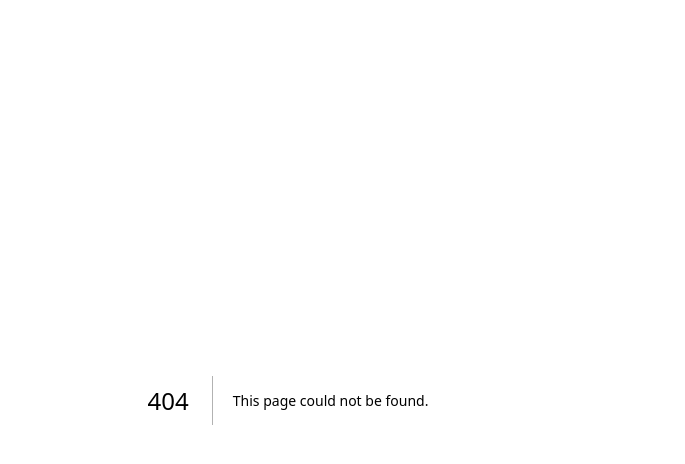
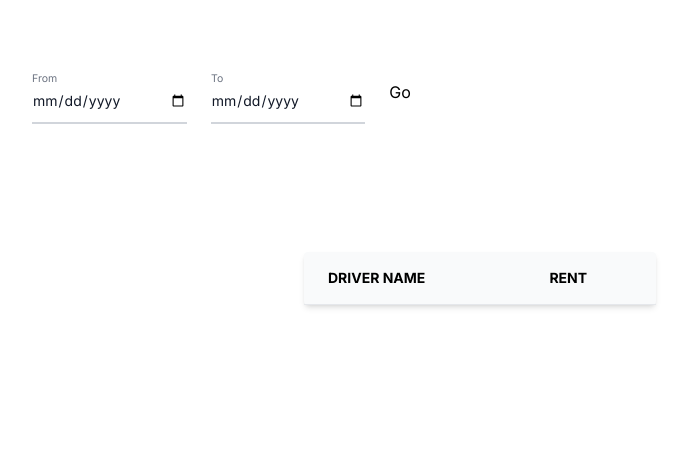
Before and after one commit to AtifAhmed29/my-app, a Next.js app: page /Search in a window 1280 px wide. Before the commit this address had no page. Shown: the top 464 px of the page, without its empty margins (352-1037 px from the left). Built offline with nearby package versions, Linux system fonts and the light colour scheme.

Commit message:
expense by date

```diff
--- /dev/null
+++ b/app/Search/page.js
@@ -0,0 +1,145 @@
+'use client'
+import React, { use, useEffect, useState } from 'react';
+import { useFormik } from 'formik';
+import { object, string, number, date, InferType } from 'yup';
+import axios from 'axios';
+
+export default function page() {
+
+    var [bydate,setbyDate]=useState([])
+    const [exdata,setData]=useState([])
+    useEffect(() => {
+
+
+
+}, []);
+
+    const formik=useFormik({
+        initialValues: {},
+        validationSchema:object({
+
+        }),
+        onSubmit:(values,{resetForm})=>{
+
+            axios.post('http://localhost:3000/expense/expensesbydate',values)
+            .then(response=>{
+                setData(response.data)
+
+
+
+                ok(response.data)
+            })
+            .catch(err=>{
+                console.log(err);
+            })
+
+
+
+
+
+            resetForm(values)
+        }
+
+
+
+    })
+
+
+
+
+function ok(exdata){
+
+
+    var arr=[]
+
+   exdata && exdata.forEach(item=>{
+        if (arr.length<1) {
+            arr.push(item)
+
+        }
+        else{
+            arr.forEach(bd=>{
+                if(bd.date==item.date){
+                    bd.ammount=bd.ammount+item.ammount;
+                }
+                else{
+                    arr.push(item)
+                }
+            })
+        }
+
+        setbyDate(arr)
+
+    })
+
+}
+
+console.log(bydate);
+
+  return (
+    <div>
+
+<div className='w-full pl-96 pr-96 mt-20'>
+
+
+
+<form  onSubmit={formik.handleSubmit}>
+
+
+<div className="grid md:grid-cols-3 md:gap-6">
+    <div className="relative z-0 w-full mb-6 group">
+        <input type="date" name="min" id="mindate" onChange={formik.handleChange}  className="block py-2.5 px-0 w-full text-sm text-gray-900 bg-transparent border-0 border-b-2 border-gray-300 appearance-none dark:text-white dark:border-gray-600 dark:focus:border-blue-500 focus:outline-none focus:ring-0 focus:border-blue-600 peer" placeholder=" " required />
+        <label for="mindate" className="peer-focus:font-medium absolute text-sm text-gray-500 dark:text-gray-400 duration-300 transform -translate-y-6 scale-75 top-3 -z-10 origin-[0] peer-focus:left-0 peer-focus:text-blue-600 peer-focus:dark:text-blue-500 peer-placeholder-shown:scale-100 peer-placeholder-shown:translate-y-0 peer-focus:scale-75 peer-focus:-translate-y-6">From</label>
+    </div>
+    <div className="relative z-0 w-full mb-6 group">
+        <input type="date" name="max" id="maxdate" onChange={formik.handleChange} className="block py-2.5 px-0 w-full text-sm text-gray-900 bg-transparent border-0 border-b-2 border-gray-300 appearance-none dark:text-white dark:border-gray-600 dark:focus:border-blue-500 focus:outline-none focus:ring-0 focus:border-blue-600 peer" placeholder=" " required />
+        <label for="maxdate" className="peer-focus:font-medium absolute text-sm text-gray-500 dark:text-gray-400 duration-300 transform -translate-y-6 scale-75 top-3 -z-10 origin-[0] peer-focus:left-0 peer-focus:text-blue-600 peer-focus:dark:text-blue-500 peer-placeholder-shown:scale-100 peer-placeholder-shown:translate-y-0 peer-focus:scale-75 peer-focus:-translate-y-6">To</label>
+    </div>
+    <div className="relative z-0 w-full mb-6 group">
+        <button type='submit' >Go</button>
+    </div>
+
+</div>
+</form>
+
+
+{bydate && (<div class="w-3/4 mx-auto mt-16 p-4 sm:ml-64">
+        <div class="bg-gray-50 shadow-md rounded my-6">
+      <table class="text-left w-full border-collapse">
+            <thead>
+              <tr>
+                <th class="py-4 px-6 bg-grey-lightest font-bold uppercase text-sm text-grey-dark border-b border-grey-light">Driver Name</th>
+                <th class="py-4 px-6 bg-grey-lightest font-bold uppercase text-sm text-grey-dark border-b border-grey-light">Rent </th>
+
+
+              </tr>
+            </thead>
+            <tbody>
+              {bydate && bydate.map((item) => {
+                return (
+                  <tr  class="hover:bg-gray-200">
+                    <td class="py-4 px-6 border-b border-grey-light">{item.date}</td>
+                    <td>{item.ammount}</td>
+
+
+
+                    <td  class="py-4 px-6 border-b border-grey-light space-x-5">
+                      <button class="bg-blue-500 hover:bg-green-700 text-white font-bold py-1 px-4 border border-blue-700 rounded" onClick={()=>{ok.sub(item.id)}} >Book</button>
+
+                    </td>
+
+                  </tr>
+                );
+
+              })}
+            </tbody>
+          </table>
+
+
+          </div>
+      </div>     )}
+</div>
+
+    </div>
+  )
+}
--- a/app/globals.css
+++ b/app/globals.css
@@ -1,27 +1,3 @@
 @tailwind base;
 @tailwind components;
 @tailwind utilities;
-
-:root {
-  --foreground-rgb: 0, 0, 0;
-  --background-start-rgb: 214, 219, 220;
-  --background-end-rgb: 255, 255, 255;
-}
-
-@media (prefers-color-scheme: dark) {
-  :root {
-    --foreground-rgb: 255, 255, 255;
-    --background-start-rgb: 0, 0, 0;
-    --background-end-rgb: 0, 0, 0;
-  }
-}
-
-body {
-  color: rgb(var(--foreground-rgb));
-  background: linear-gradient(
-      to bottom,
-      transparent,
-      rgb(var(--background-end-rgb))
-    )
-    rgb(var(--background-start-rgb));
-}
--- /dev/null
+++ b/app/hello.js
@@ -0,0 +1,9 @@
+import React from 'react'
+
+export default function hello() {
+  return (
+    <div>
+      <h1>dakgfk</h1>
+    </div>
+  )
+}
--- a/app/page.js
+++ b/app/page.js
@@ -1,113 +1,106 @@
+
+'use client'
+import axios from 'axios';
+import { useFormik } from 'formik'
 import Image from 'next/image'
+import Link from 'next/link'
+import { useState } from 'react';
+import { object, string, number, date, InferType } from 'yup';
+export default function Home() {
 
-export default function Home() {
+
+
+
+
+
+  const formik =useFormik({
+    initialValues:{
+
+      title:'',
+      ammount:'',
+      category:'',
+      day:'',
+      date:'',
+      notes:''
+    },
+    validationSchema:object({
+
+    }),
+    onSubmit:(values,{resetForm})=>{
+
+      let date = new Date(values.date)
+      let newday = date.toLocaleString('en-us', {weekday: 'long'});
+      console.log(newday);
+      values.day=newday
+      console.log(values);
+      axios.post('http://localhost:3000/expense/add', values)
+      .then(response =>{
+
+
+
+        console.log(response);
+
+
+
+
+      })
+      .catch(err=>{
+        console.log(err);
+      })
+
+      resetForm({values})
+    }
+
+  })
+
+
   return (
-    <main className="flex min-h-screen flex-col items-center justify-between p-24">
-      <div className="z-10 w-full max-w-5xl items-center justify-between font-mono text-sm lg:flex">
-        <p className="fixed left-0 top-0 flex w-full justify-center border-b border-gray-300 bg-gradient-to-b from-zinc-200 pb-6 pt-8 backdrop-blur-2xl dark:border-neutral-800 dark:bg-zinc-800/30 dark:from-inherit lg:static lg:w-auto  lg:rounded-xl lg:border lg:bg-gray-200 lg:p-4 lg:dark:bg-zinc-800/30">
-          Get started by editing&nbsp;
-          <code className="font-mono font-bold">app/page.js</code>
-        </p>
-        <div className="fixed bottom-0 left-0 flex h-48 w-full items-end justify-center bg-gradient-to-t from-white via-white dark:from-black dark:via-black lg:static lg:h-auto lg:w-auto lg:bg-none">
-          <a
-            className="pointer-events-none flex place-items-center gap-2 p-8 lg:pointer-events-auto lg:p-0"
-            href="https://vercel.com?utm_source=create-next-app&utm_medium=appdir-template&utm_campaign=create-next-app"
-            target="_blank"
-            rel="noopener noreferrer"
-          >
-            By{' '}
-            <Image
-              src="/vercel.svg"
-              alt="Vercel Logo"
-              className="dark:invert"
-              width={100}
-              height={24}
-              priority
-            />
-          </a>
-        </div>
-      </div>
+   <>
 
-      <div className="relative flex place-items-center before:absolute before:h-[300px] before:w-[480px] before:-translate-x-1/2 before:rounded-full before:bg-gradient-radial before:from-white before:to-transparent before:blur-2xl before:content-[''] after:absolute after:-z-20 after:h-[180px] after:w-[240px] after:translate-x-1/3 after:bg-gradient-conic after:from-sky-200 after:via-blue-200 after:blur-2xl after:content-[''] before:dark:bg-gradient-to-br before:dark:from-transparent before:dark:to-blue-700 before:dark:opacity-10 after:dark:from-sky-900 after:dark:via-[#0141ff] after:dark:opacity-40 before:lg:h-[360px]">
-        <Image
-          className="relative dark:drop-shadow-[0_0_0.3rem_#ffffff70] dark:invert"
-          src="/next.svg"
-          alt="Next.js Logo"
-          width={180}
-          height={37}
-          priority
-        />
-      </div>
 
-      <div className="mb-32 grid text-center lg:mb-0 lg:grid-cols-4 lg:text-left">
-        <a
-          href="https://nextjs.org/docs?utm_source=create-next-app&utm_medium=appdir-template&utm_campaign=create-next-app"
-          className="group rounded-lg border border-transparent px-5 py-4 transition-colors hover:border-gray-300 hover:bg-gray-100 hover:dark:border-neutral-700 hover:dark:bg-neutral-800/30"
-          target="_blank"
-          rel="noopener noreferrer"
-        >
-          <h2 className={`mb-3 text-2xl font-semibold`}>
-            Docs{' '}
-            <span className="inline-block transition-transform group-hover:translate-x-1 motion-reduce:transform-none">
-              -&gt;
-            </span>
-          </h2>
-          <p className={`m-0 max-w-[30ch] text-sm opacity-50`}>
-            Find in-depth information about Next.js features and API.
-          </p>
-        </a>
+<div className='w-full pl-96 pr-96 mt-20'>
 
-        <a
-          href="https://nextjs.org/learn?utm_source=create-next-app&utm_medium=appdir-template-tw&utm_campaign=create-next-app"
-          className="group rounded-lg border border-transparent px-5 py-4 transition-colors hover:border-gray-300 hover:bg-gray-100 hover:dark:border-neutral-700 hover:dark:bg-neutral-800 hover:dark:bg-opacity-30"
-          target="_blank"
-          rel="noopener noreferrer"
-        >
-          <h2 className={`mb-3 text-2xl font-semibold`}>
-            Learn{' '}
-            <span className="inline-block transition-transform group-hover:translate-x-1 motion-reduce:transform-none">
-              -&gt;
-            </span>
-          </h2>
-          <p className={`m-0 max-w-[30ch] text-sm opacity-50`}>
-            Learn about Next.js in an interactive course with&nbsp;quizzes!
-          </p>
-        </a>
 
-        <a
-          href="https://vercel.com/templates?framework=next.js&utm_source=create-next-app&utm_medium=appdir-template&utm_campaign=create-next-app"
-          className="group rounded-lg border border-transparent px-5 py-4 transition-colors hover:border-gray-300 hover:bg-gray-100 hover:dark:border-neutral-700 hover:dark:bg-neutral-800/30"
-          target="_blank"
-          rel="noopener noreferrer"
-        >
-          <h2 className={`mb-3 text-2xl font-semibold`}>
-            Templates{' '}
-            <span className="inline-block transition-transform group-hover:translate-x-1 motion-reduce:transform-none">
-              -&gt;
-            </span>
-          </h2>
-          <p className={`m-0 max-w-[30ch] text-sm opacity-50`}>
-            Explore the Next.js 13 playground.
-          </p>
-        </a>
 
-        <a
-          href="https://vercel.com/new?utm_source=create-next-app&utm_medium=appdir-template&utm_campaign=create-next-app"
-          className="group rounded-lg border border-transparent px-5 py-4 transition-colors hover:border-gray-300 hover:bg-gray-100 hover:dark:border-neutral-700 hover:dark:bg-neutral-800/30"
-          target="_blank"
-          rel="noopener noreferrer"
-        >
-          <h2 className={`mb-3 text-2xl font-semibold`}>
-            Deploy{' '}
-            <span className="inline-block transition-transform group-hover:translate-x-1 motion-reduce:transform-none">
-              -&gt;
-            </span>
-          </h2>
-          <p className={`m-0 max-w-[30ch] text-sm opacity-50`}>
-            Instantly deploy your Next.js site to a shareable URL with Vercel.
-          </p>
-        </a>
-      </div>
-    </main>
+<form onSubmit={formik.handleSubmit}>
+  <div class="relative z-0 w-full mb-6 group">
+      <input type="text" name="title" id="title" onChange={formik.handleChange} value={formik.values.title} class="block py-2.5 px-0 w-full text-sm text-gray-900 bg-transparent border-0 border-b-2 border-gray-300 appearance-none dark:text-white dark:border-gray-600 dark:focus:border-blue-500 focus:outline-none focus:ring-0 focus:border-blue-600 peer" placeholder=" " required />
+      <label for="title" class="peer-focus:font-medium absolute text-sm text-gray-500 dark:text-gray-400 duration-300 transform -translate-y-6 scale-75 top-3 -z-10 origin-[0] peer-focus:left-0 peer-focus:text-blue-600 peer-focus:dark:text-blue-500 peer-placeholder-shown:scale-100 peer-placeholder-shown:translate-y-0 peer-focus:scale-75 peer-focus:-translate-y-6">Title</label>
+  </div>
+  <div class="relative z-0 w-full mb-6 group">
+      <input type="number" name="ammount" id="ammount" onChange={formik.handleChange} value={formik.values.ammount} class="block py-2.5 px-0 w-full text-sm text-gray-900 bg-transparent border-0 border-b-2 border-gray-300 appearance-none dark:text-white dark:border-gray-600 dark:focus:border-blue-500 focus:outline-none focus:ring-0 focus:border-blue-600 peer" placeholder=" " required />
+      <label for="ammount" class="peer-focus:font-medium absolute text-sm text-gray-500 dark:text-gray-400 duration-300 transform -translate-y-6 scale-75 top-3 -z-10 origin-[0] peer-focus:left-0 peer-focus:text-blue-600 peer-focus:dark:text-blue-500 peer-placeholder-shown:scale-100 peer-placeholder-shown:translate-y-0 peer-focus:scale-75 peer-focus:-translate-y-6">Ammount (Tk)</label>
+  </div>
+
+
+
+    <label for="underline_select" class="sr-only">Underline select</label>
+  <select id="underline_select" name='category'  onChange={formik.handleChange} class="block py-2.5 px-0 w-full text-sm text-gray-500 bg-transparent border-0 border-b-2 border-gray-200 appearance-none dark:text-gray-400 dark:border-gray-700 focus:outline-none focus:ring-0 focus:border-gray-200 peer">
+      <option selected>Category</option>
+      <option value="eat">Eat Outs</option>
+      <option value="gardening">Gardening</option>
+      <option value="health">Healt Care</option>
+
+  </select>
+
+  <div class="relative z-0 mt-6 w-full mb-6 group">
+      <input type="date" name="date" id="date" onChange={formik.handleChange} class="block py-2.5 px-0 w-full text-sm text-gray-900 bg-transparent border-0 border-b-2 border-gray-300 appearance-none dark:text-white dark:border-gray-600 dark:focus:border-blue-500 focus:outline-none focus:ring-0 focus:border-blue-600 peer" placeholder=" " required />
+      <label for="date" class="peer-focus:font-medium absolute text-sm text-gray-500 dark:text-black duration-300 transform -translate-y-6 scale-75 top-3 -z-10 origin-[0] peer-focus:left-0 peer-focus:text-blue-600 peer-focus:dark:text-blue-500 peer-placeholder-shown:scale-100 peer-placeholder-shown:translate-y-0 peer-focus:scale-75 peer-focus:-translate-y-6">Incurred On</label>
+  </div>
+  <div class="relative z-0 w-full mb-6 group">
+      <input type="text" name="notes" id="notes" onChange={formik.handleChange} value={formik.values.notes} class="block py-2.5 px-0 w-full text-sm text-gray-900 bg-transparent border-0 border-b-2 border-gray-300 appearance-none dark:text-white dark:border-gray-600 dark:focus:border-blue-500 focus:outline-none focus:ring-0 focus:border-blue-600 peer" placeholder=" " required />
+      <label for="notes" class="peer-focus:font-medium absolute text-sm text-gray-500 dark:text-gray-400 duration-300 transform -translate-y-6 scale-75 top-3 -z-10 origin-[0] peer-focus:left-0 peer-focus:text-blue-600 peer-focus:dark:text-blue-500 peer-placeholder-shown:scale-100 peer-placeholder-shown:translate-y-0 peer-focus:scale-75 peer-focus:-translate-y-6">Notes</label>
+  </div>
+
+
+  <div className='inline-flex'>
+  <button type="submit" class="text-white bg-blue-700 hover:bg-blue-800 focus:ring-4 focus:outline-none focus:ring-blue-300 font-medium rounded-lg text-sm w-full sm:w-auto px-5 py-2.5 text-center dark:bg-blue-600 dark:hover:bg-blue-700 dark:focus:ring-blue-800">Submit</button>
+
+  <button type="reset" class="text-white  bg-gray-400 hover:bg-gray-500 focus:ring-4 focus:outline-none focus:ring-blue-300 font-medium rounded-lg text-sm w-full sm:w-auto px-5 py-2.5 text-center dark:bg-blue-600 dark:hover:bg-blue-700 dark:focus:ring-blue-800">Cancel</button>
+  </div>
+</form>
+</div>
+
+   </>
   )
 }
```
Also changed, not shown: package.json (+6 -3 lines), 1 other file (tests, documents, lock files or other folders).
